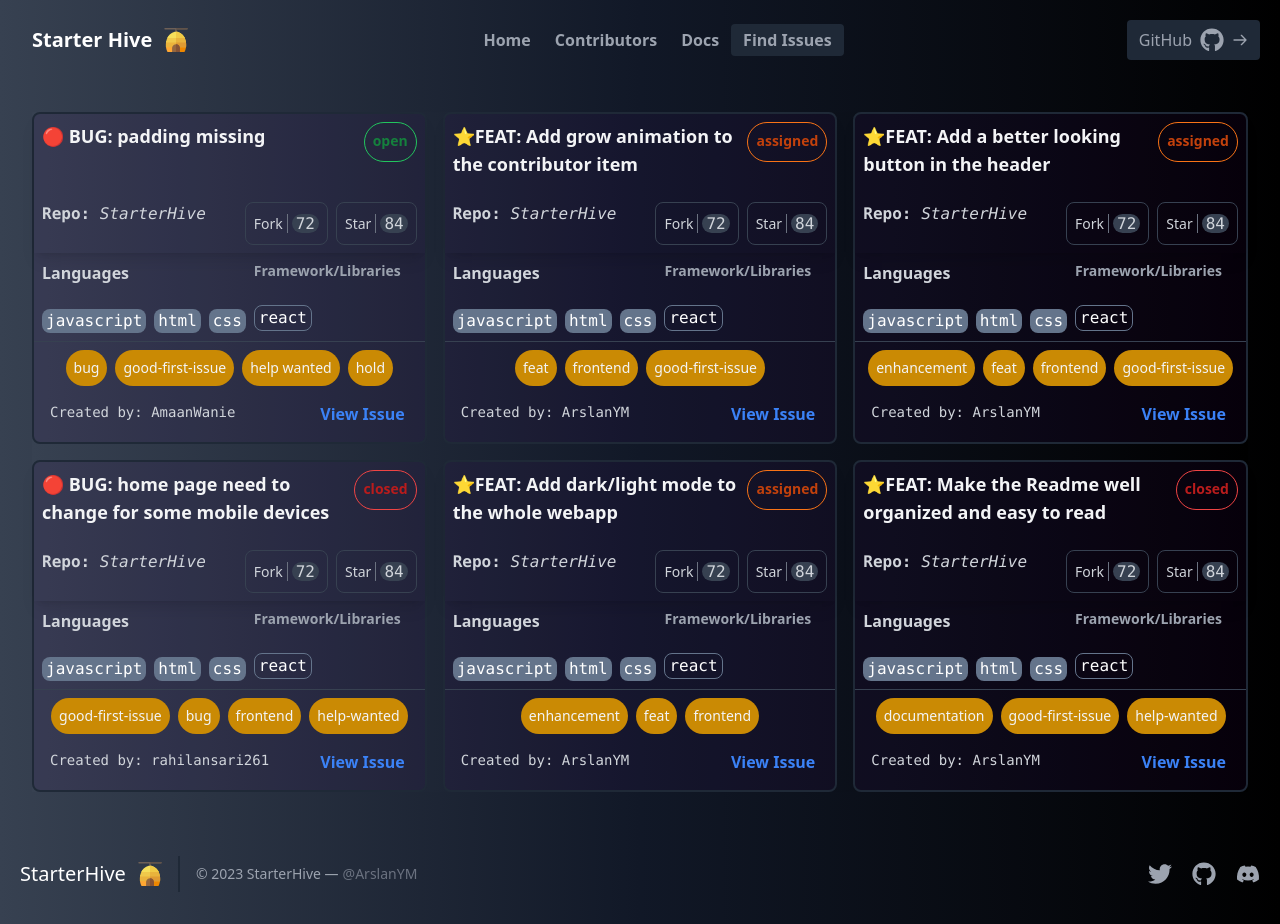
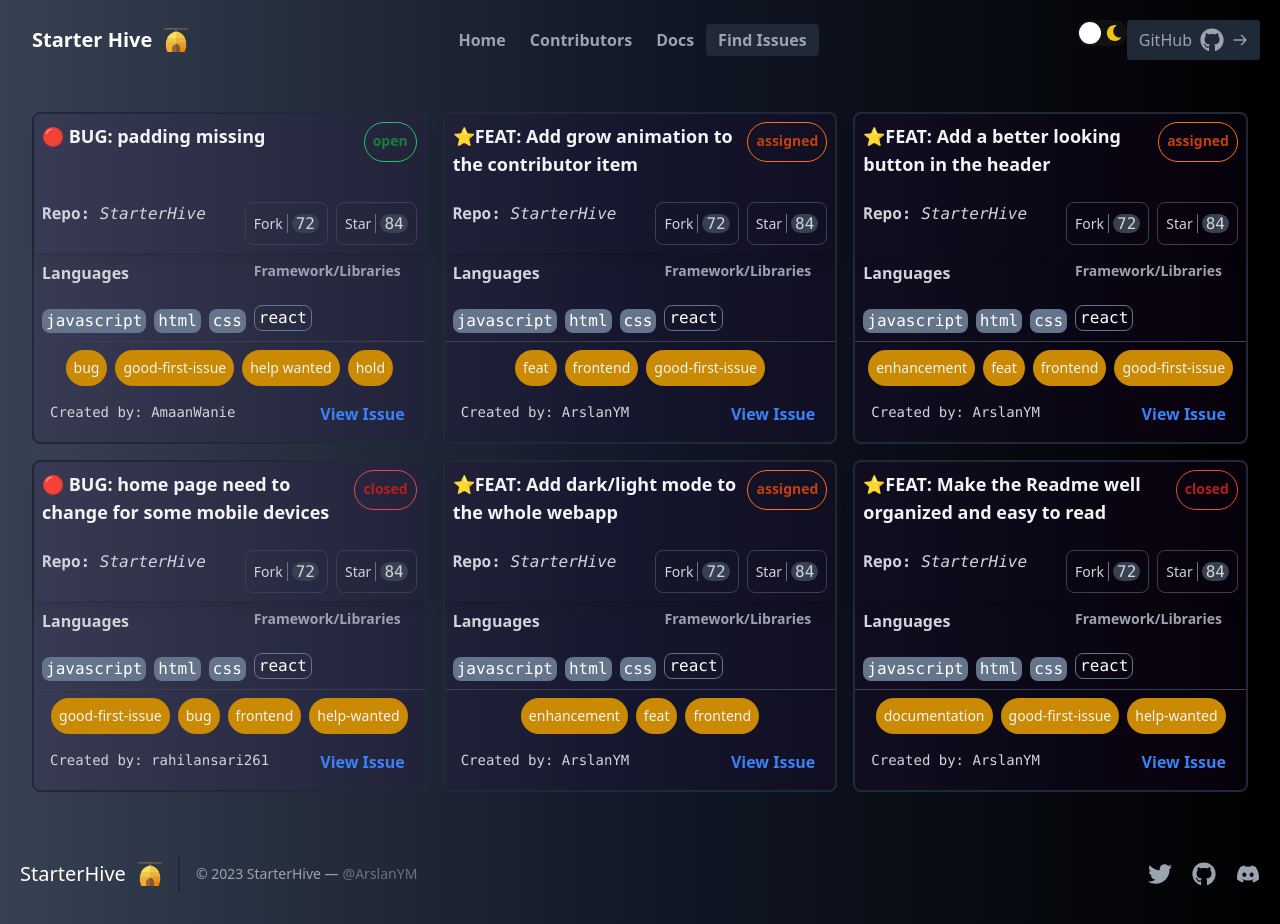
Before and after one commit to ArslanYM/StarterHive, a React (Vite) app in the folder web/: page /issues in a window 1280 px wide. Built offline with nearby package versions, Linux system fonts and the light colour scheme.

Commit message:
FEAT: Add dark/light mode to the whole webapp #177

```diff
--- a/web/src/App.jsx
+++ b/web/src/App.jsx
@@ -3,9 +3,11 @@ import React from "react";
 import { BrowserRouter, Routes, Route } from "react-router-dom";
 import { Home, Contributors, Guide, IssuesList } from "./pages";
 import MasterLayout from "./layouts";
+import { ThemeProvider } from "./Context/ThemeContext";
 
 function App() {
   return (
+    <ThemeProvider>
       <BrowserRouter>
         <MasterLayout>
           <Routes>
@@ -16,6 +18,7 @@ function App() {
           </Routes>
         </MasterLayout>
       </BrowserRouter>
+    </ThemeProvider>
   );
 }
 
--- /dev/null
+++ b/web/src/Context/ThemeContext.jsx
@@ -0,0 +1,26 @@
+import { useState, createContext } from "react"
+
+const ThemeContext = createContext()
+const SCREEN_THEME = {
+	Light_Theme: "bg_Light_Theme",
+	Dark_Theme: "bg_Dark_Theme",
+}
+
+const ThemeProvider = ({ children }) => {
+	const [theme] = useState(SCREEN_THEME.Light_Theme)
+
+	const handleTheme = () => {
+		alert("Hola")
+	}
+
+	return (
+		<ThemeContext.Provider value={{ handleTheme, theme, SCREEN_THEME }}>
+			{children}
+		</ThemeContext.Provider>
+	)
+}
+
+export {
+	ThemeProvider,
+	ThemeContext
+}
--- /dev/null
+++ b/web/src/components/Switch/Switch.jsx
@@ -0,0 +1,16 @@
+import { FaSun, FaMoon } from 'react-icons//fa'
+import './style.css'
+const Switch = () => {
+	return (
+		<div>
+			<input type="checkbox" className="checkbox" id="checkbox" />
+			<label htmlFor="checkbox" className="checkbox-label">
+				<FaSun className='fa-sun' />
+				<FaMoon className='fa-moon' />
+				<span className="ball"></span>
+			</label>
+		</div>
+	)
+}
+
+export default Switch
--- /dev/null
+++ b/web/src/components/Switch/style.css
@@ -0,0 +1,40 @@
+.checkbox {
+	opacity: 0;
+	position: absolute;
+}
+
+.checkbox-label {
+	background-color: #111;
+	width: 50px;
+	height: 26px;
+	border-radius: 50px;
+	position: relative;
+	padding: 5px;
+	cursor: pointer;
+	display: flex;
+	justify-content: space-between;
+	align-items: center;
+}
+
+.fa-moon {
+	color: #f1c40f;
+}
+
+.fa-sun {
+	color: #f39c12;
+}
+
+.checkbox-label .ball {
+	background-color: #fff;
+	width: 22px;
+	height: 22px;
+	position: absolute;
+	left: 2px;
+	top: 2px;
+	border-radius: 50%;
+	transition: transform 0.2s linear;
+}
+
+.checkbox:checked+.checkbox-label .ball {
+	transform: translateX(24px);
+}
--- a/web/src/layouts/Header.jsx
+++ b/web/src/layouts/Header.jsx
@@ -4,12 +4,13 @@ import { Link, useLocation } from "react-router-dom";
 import { FaGithub } from "react-icons/fa";
 
 import logo from "../assets/hive.svg"
+import Switch from "../components/Switch/Switch";
 
 
 const Header = () => {
   const location = useLocation();
   const path = location.pathname;
-  const active = true;
+  //const active = true;
   return (
     <header className="text-gray-400 bg-gradient-to-r from-gray-700 via-gray-900 to-black  body-font flex-nowrap">
       <div className="container mx-auto flex flex-wrap p-5  flex-col w-full md:flex-row items-center justify-between">
@@ -34,6 +35,16 @@ const Header = () => {
 
         </Link>
         <div className=" inline-flex ">
+          {/*  <button className="inline-flex bg-gray-800 py-2 px-3 focus:outline-none duration-300 hover:bg-gray-700 rounded text-base mt-4 md:mt-0">
+            <a href="https://github.com/ArslanYM/StarterHive" aria-label="github-link" target="_blank" rel="noreferrer" className="space-x-2 flex items-center">
+              <span>GitHub</span>
+              <FaGithub className="text-2xl" />
+              <svg xmlns="http://www.w3.org/2000/svg" className="h-4 w-4 ml-1" fill="none" viewBox="0 0 24 24" stroke="currentColor">
+                <path strokeLinecap="round" strokeLinejoin="round" strokeWidth={2} d="M14 5l7 7m0 0l-7 7m7-7H3" />
+              </svg>
+            </a>
+          </button> */}
+          <Switch />
           <button className="inline-flex bg-gray-800 py-2 px-3 focus:outline-none duration-300 hover:bg-gray-700 rounded text-base mt-4 md:mt-0">
             <a href="https://github.com/ArslanYM/StarterHive" aria-label="github-link" target="_blank" rel="noreferrer" className="space-x-2 flex items-center">
               <span>GitHub</span>
```
Lines whose indentation alone changed are shown as unchanged.
